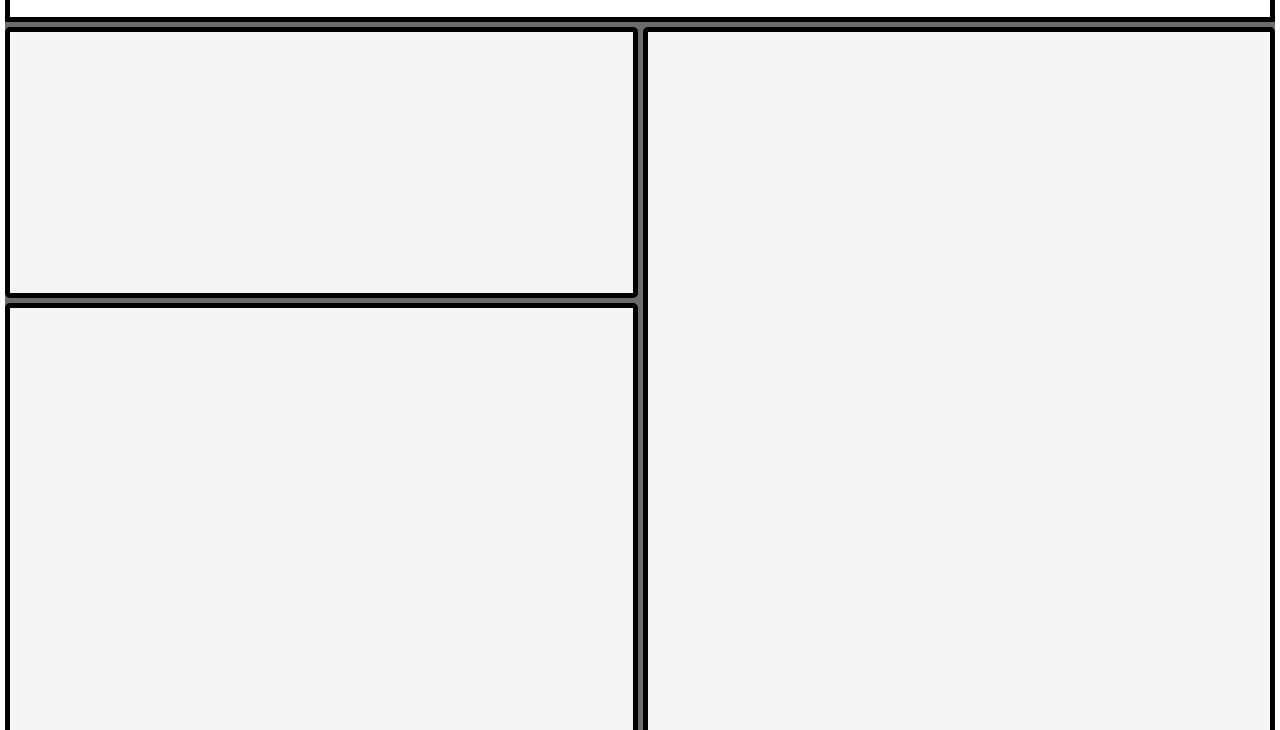
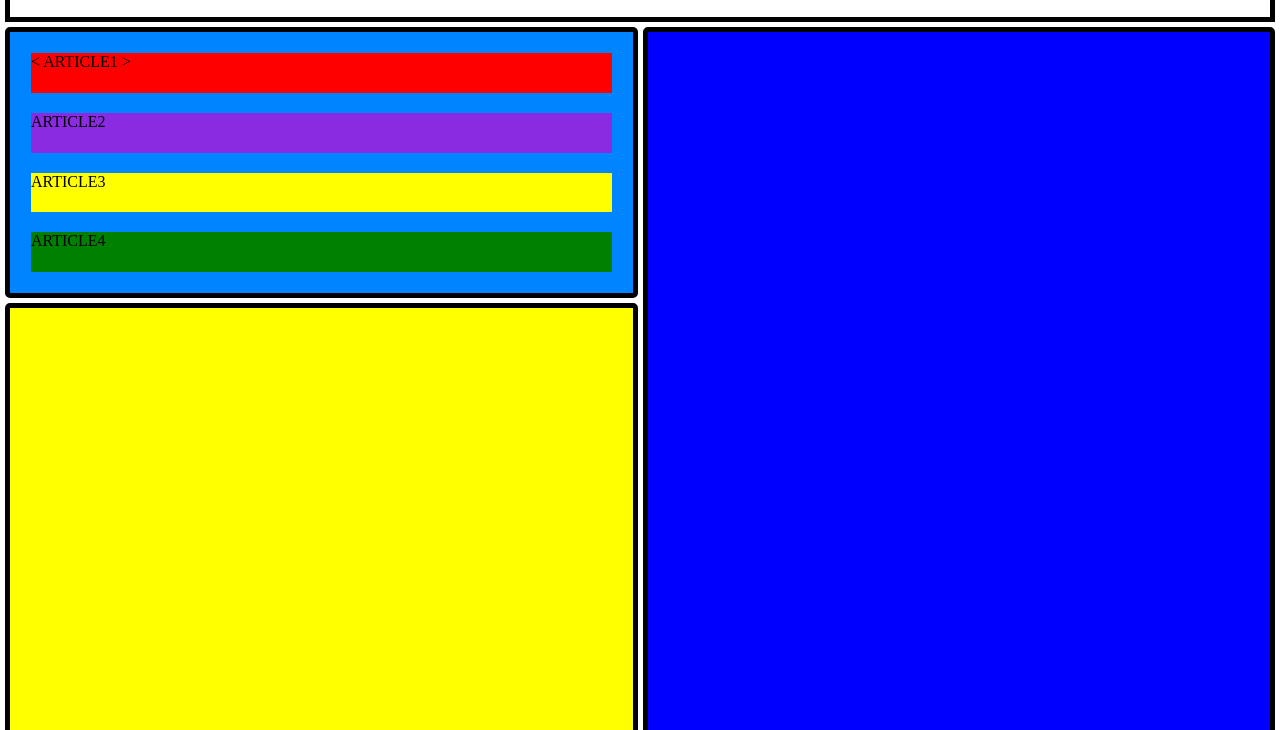
Before and after one commit to junjun04/coursera-test, a plain HTML site: page index.html in a window 1280 px wide. Shown: the part 70-800 px from the top of the page. Drawn offline with Linux system fonts and the light colour scheme.

Commit message:
marami nabago

```diff
--- a/index.html
+++ b/index.html
@@ -18,31 +18,34 @@
 <div class="header">
 <h1 id="animemoto"><i class="fa-solid fa-bars"></i>ANIMEMOTO</h1>
 
-<nav><i class="fa-solid fa-house"></i><a id="rhome" href="about.html">HOME</a>
-<a id="rcontact" href="contact.html">CONTACT</a>
-<a id="reps" href="https://animixplay.to/anime/21/One_Piece" target="_blank">EPISODES</a>
+<nav><i class="fa-solid fa-house" ></i><a id="rhome" title="HOME"href="about.html">HOME</a>
+<a id="rcontact" href="contact.html" title="CONTACT">CONTACT</a>
+<a id="reps" href="https://animixplay.to/anime/21/One_Piece" target="_blank" title="EPISODES">EPISODES</a>
 </nav>
 
 </div>
 
-<div class="content1">
+<section class="content1">
 
-</div>
+    <article class="a1" >&lt ARTICLE1 &gt </article>
+    <article class="a2" >ARTICLE2</article>
+    <article class="a3" >ARTICLE3</article>
+    <article class="a4" >ARTICLE4</article>
+
+</section>
 
 
-<div class="content2">
+<section class="content2">
 
+</section>
 
-</div>
+<section class="content3">&copy; copyright
 
-<div class="content3">
+</section>
 
+<section class="content4">
 
-</div>
-<div class="content4">
-
-
-</div>
+</section>
 
    </div>
 
--- a/main.css
+++ b/main.css
@@ -20,7 +20,7 @@ nav a {
 display: grid;
 grid-template-columns: repeat(12,1fr);
 grid-template-rows: repeat(12,1fr);
-background-color: rgb(108, 107, 107);
+/* background-color: rgb(108, 107, 107); */
 gap: 5px;
 
 margin: 5px;
@@ -56,17 +56,19 @@ body {
     background-color: whitesmoke;
     border: var(--blk-solid);
     border-radius: 5px;
-    border
+
 }
 .content1 {
 
     grid-column: 1/span 6;
     grid-row: span 3;
+    background-color: #0084ff;
 
 }
 .content2 {
     grid-column: 1/span 6;
     grid-row: span 6;
+    background-color: yellow;
 
 }
 .content3 {
@@ -78,6 +80,7 @@ body {
 .content4 {
     grid-column: 7/span 6;
     grid-row: 2/ span 9;
+    background-color: blue;
 
 
 }
@@ -106,3 +109,24 @@ form {
         margin: 10px;
         padding: 10px;
 }
+section {
+    padding: 1rem;
+}
+article {
+    margin: 5px;
+}
+
+.a1 {
+    background-color: red;
+}
+
+.a2 {
+    background-color: blueviolet;
+}
+
+.a3 {
+    background-color: yellow;
+}
+.a4 {
+    background-color: green;
+}
```
